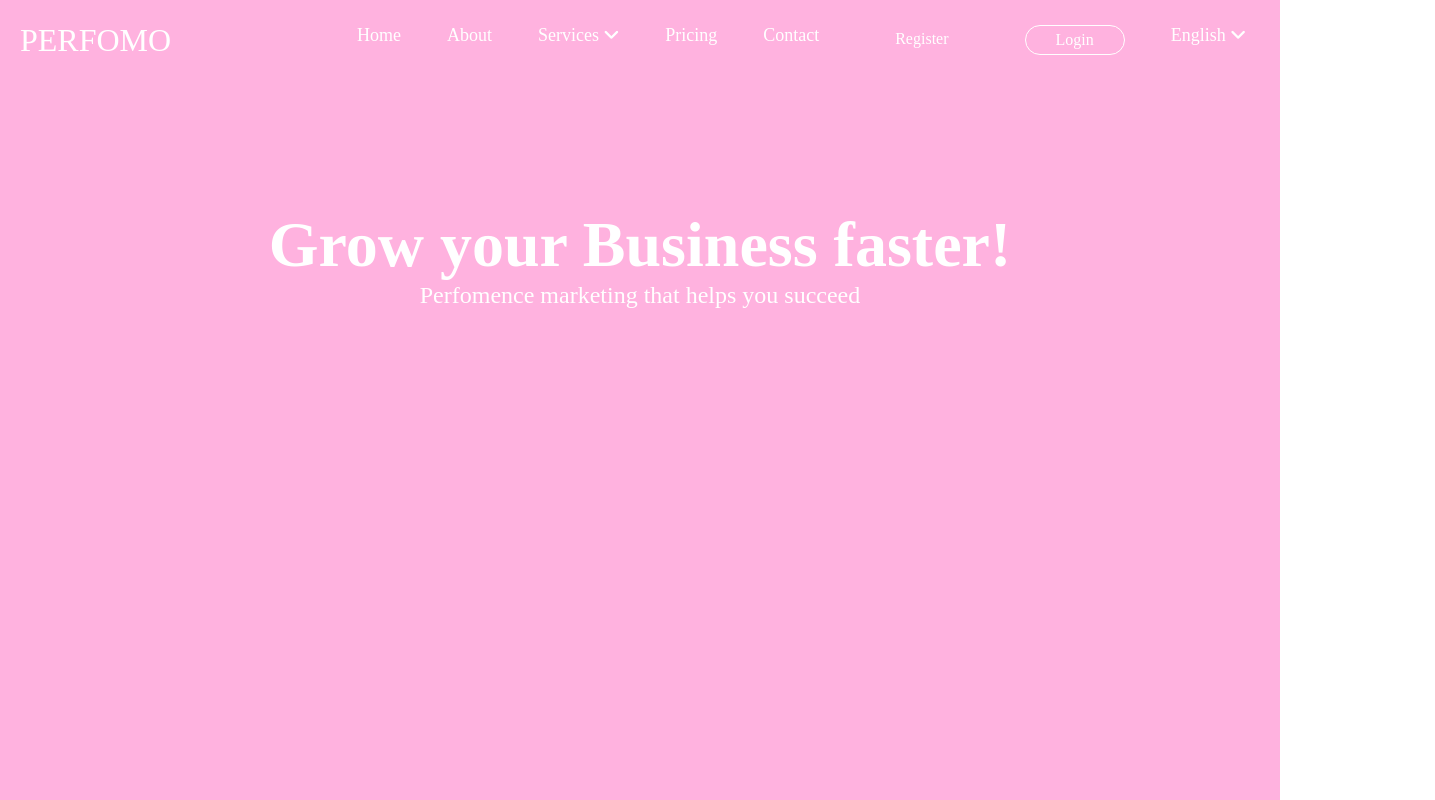
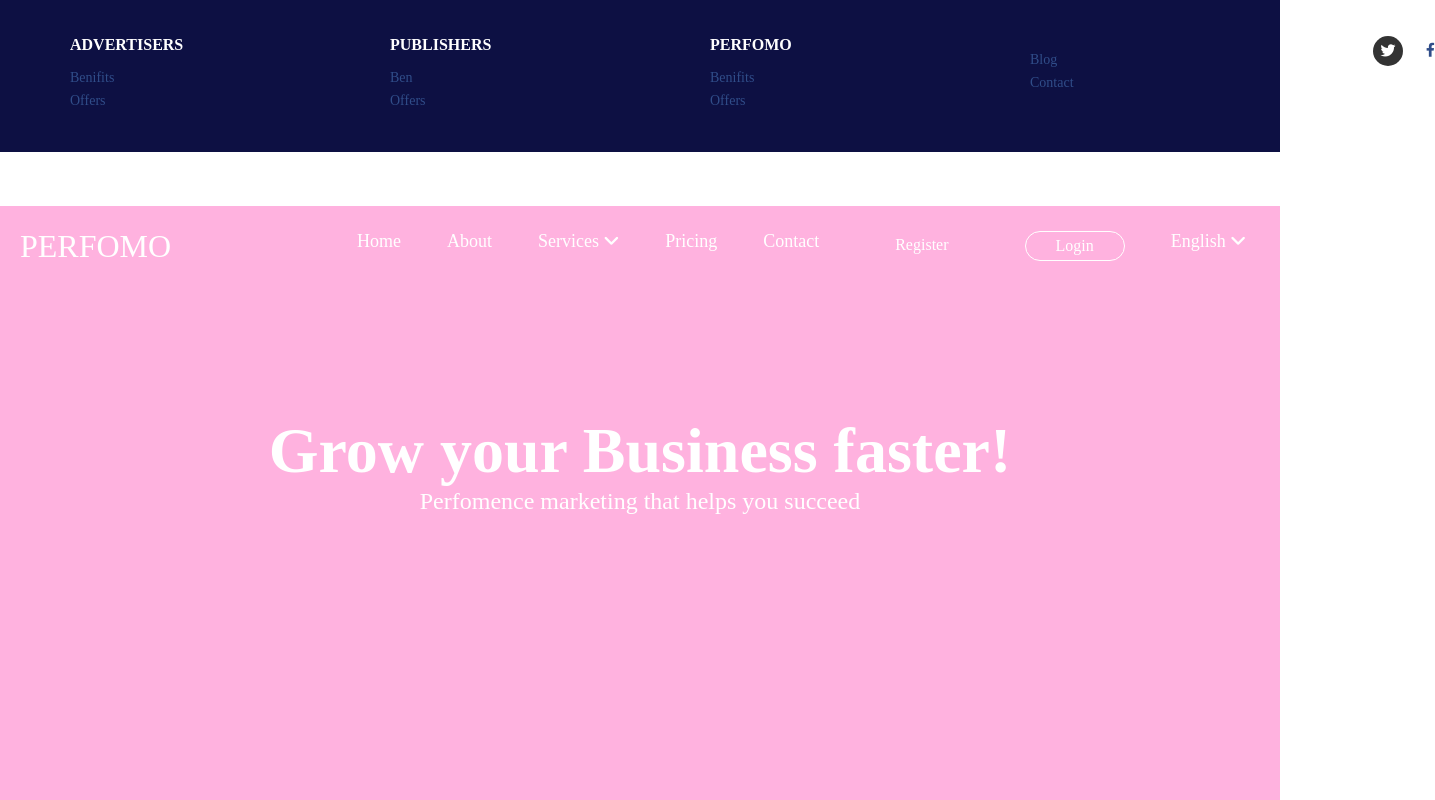
Before and after one commit to nshakib/perfomo, a plain HTML site: page index.html in a window 1280 px wide. Shown: the top 800 px of the page, 1435 px wide, since content can reach past the window. Drawn offline with Linux system fonts and the light colour scheme.

Commit message:
stylying on footer

```diff
--- a/assets/css/style.css
+++ b/assets/css/style.css
@@ -1,3 +1,79 @@
+/* footer */
+.container{
+	width: 1140px;
+	margin: 0 auto;
+	padding: 0;
+}
+
+.footer{
+	padding:  36px 0;
+	background-color: #0d1043;
+}
+.footer-nav{
+	display: flex;
+}
+
+.footer-nav .coloumn{
+width: 20rem;
+}
+
+.footer-nav .footer-title{
+	font-size: 12px;
+	margin: 0 0 15px;
+
+	color: #fff;
+}
+
+.footer-nav h4{
+    color: #fff;
+	margin-bottom: 1rem;
+	text-transform: uppercase;
+}
+
+.footer-nav h4:last-child{
+	margin-top: 1rem;
+}
+
+.footer ul{
+	font-size: 14px;
+	list-style: none;
+	margin: 0;
+	padding: 0;
+}
+
+.footer-nav ul li{
+	margin-bottom: 7px;
+}
+
+.footer-nav a{
+	color: #304d89;
+}
+
+.social{
+	margin: 0;
+	padding: 0;
+	display: flex;
+	justify-content: flex-end;
+	align-items: center;
+}
+
+.social li{
+	margin-left: 20px;
+}
+
+.social a{
+	font-size: 14px;
+	color: #304d89;
+}
+
+.copyright{
+	margin: 0 auto;
+
+}
+.footer .container{
+    display: flex;
+    justify-content: space-between;
+}
 /* UTILITIES */
 * {
 	margin: 0;
--- a/index.html
+++ b/index.html
@@ -13,6 +13,57 @@
     <!-- js -->
 </head>
 <body>
+
+     <!-- Header section -->
+     <!-- Hero section -->
+     <!-- section main -->
+     <!-- footer section -->
+     <footer class="footer">
+        <div class="container">
+            <nav class="footer-nav">
+                <div class="coloumn">
+                    <h4 class="title">Advertisers</h4>
+                    <ul>
+                        <li><a href="#">Benifits</a></li>
+                        <li><a href="#">Offers</a></li>
+                    </ul>
+                </div>
+                <div class="coloumn">
+                    <h4 class="title">Publishers</h4>
+                    <ul>
+                        <li><a href="#">Ben</a></li>
+                        <li><a href="#">Offers</a></li>
+                    </ul>
+                </div>
+                <div class="coloumn">
+                    <h4 class="title">Perfomo</h4>
+                    <ul>
+                        <li><a href="#">Benifits</a></li>
+                        <li><a href="#">Offers</a></li>
+                    </ul>
+                </div>
+                <div class="coloumn">
+                    <h4 class="title"></h4>
+                    <ul>
+                        <li><a href="#">Blog</a></li>
+                        <li><a href="#">Contact</a></li>
+                    </ul>
+                </div>
+            </nav>
+            <div>
+                <ul class="social">
+                    <li><a href="#"><i class="fa-brands fa-twitter"></i></a></li>
+                    <li><a href="#"><i class="fa-brands fa-facebook-f"></i></i></a></li>
+                </ul>
+            </div>
+        </div>
+     </footer>
+     <section class="copyright">
+        <div class="copyright-text">
+            <p>© Perfomo 2015</p>
+            <p>Created by Shakib</p>
+        </div>
+    </section>
     <!-- navbar section -->
     <div class="wrapper-main">
         <nav class="navbar">
@@ -68,7 +119,6 @@
         </div>
     </section>
     </div>
-
 
     <!-- Hero 2 -->
     <section id="register">
```
